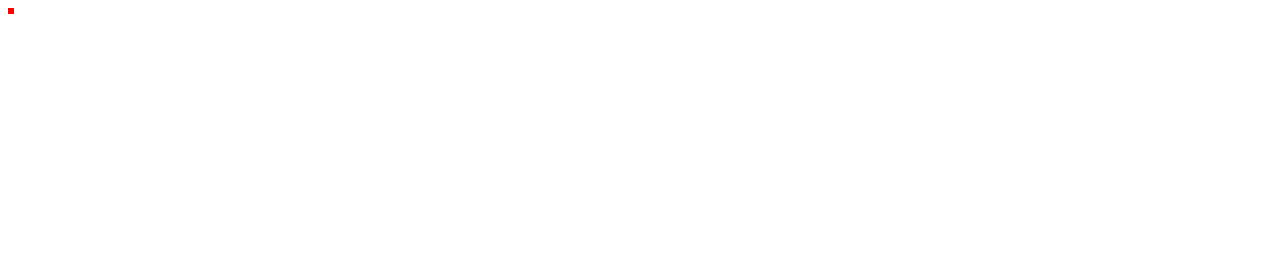
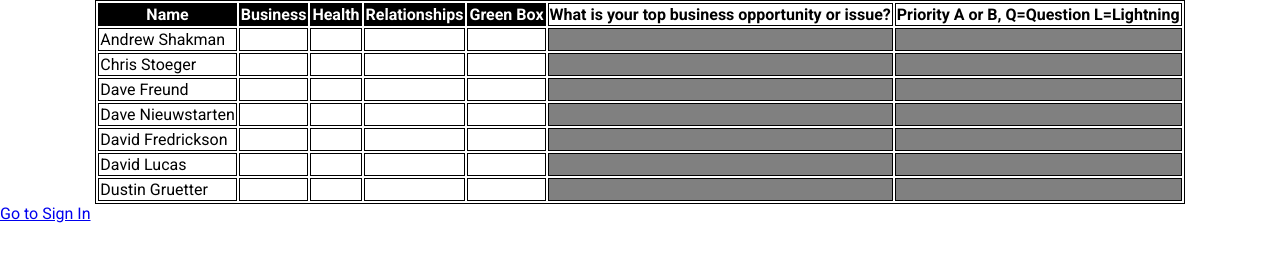
Before and after one commit to JosephMcGreene/advizot-sign-in, a plain HTML site: page index.html in a window 1280 px wide. Drawn offline with Linux system fonts and the light colour scheme.

Commit message:
Add Home Page Graph

```diff
--- a/index-master.css
+++ b/index-master.css
@@ -8,8 +8,32 @@ html {
 
 body {
   min-height: 100vh;
+  font-family: 'Roboto', sans-serif;
+  margin: 0;
+  padding: 0;
 }
 
-table {
-  background-color: red;
+table,
+td,
+th {
+  border: solid black 1px;
+  margin: 0 auto;
 }
+
+thead {
+  background-color: black;
+  color: white;
+}
+
+tbody th {
+  background-color: rgb(209, 209, 207);
+}
+
+.grey-background {
+  background-color: grey;
+}
+
+.white-background {
+  background-color: white;
+  color: black;
+}
--- a/index.html
+++ b/index.html
@@ -8,20 +8,87 @@
   <link rel="stylesheet" type="text/css" href="index-master.css">
 </head>
 <body>
-  <header></header>
 
   <table>
     <thead>
       <tr>
-        <th colspan="5"></th>
+        <th scope="col" colspan>Name</th>
+        <th scope="col">Business</th>
+        <th scope="col">Health</th>
+        <th scope="col">Relationships</th>
+        <th scope="col">Green Box</th>
+        <th scope="col" class="white-background">What is your top business opportunity or issue?</th>
+        <th scope="col" class="white-background">Priority A or B, Q=Question L=Lightning</th>
       </tr>
     </thead>
     <tbody>
-
+      <tr>
+        <td scope="row">Andrew Shakman</td>
+        <td></td>
+        <td></td>
+        <td></td>
+        <td></td>
+        <td class="grey-background"></td>
+        <td class="grey-background"></td>
+      </tr>
+      <tr>
+        <td scope="row">Chris Stoeger</td>
+        <td></td>
+        <td></td>
+        <td></td>
+        <td></td>
+        <td class="grey-background"></td>
+        <td class="grey-background"></td>
+      </tr>
+      <tr>
+        <td scope="row">Dave Freund</td>
+        <td></td>
+        <td></td>
+        <td></td>
+        <td></td>
+        <td class="grey-background"></td>
+        <td class="grey-background"></td>
+      </tr>
+      <tr>
+        <td scope="row">Dave Nieuwstarten</td>
+        <td></td>
+        <td></td>
+        <td></td>
+        <td></td>
+        <td class="grey-background"></td>
+        <td class="grey-background"></td>
+      </tr>
+      <tr>
+        <td scope="row">David Fredrickson</td>
+        <td></td>
+        <td></td>
+        <td></td>
+        <td></td>
+        <td class="grey-background"></td>
+        <td class="grey-background"></td>
+      </tr>
+      <tr>
+        <td scope="row">David Lucas</td>
+        <td></td>
+        <td></td>
+        <td></td>
+        <td></td>
+        <td class="grey-background"></td>
+        <td class="grey-background"></td>
+      </tr>
+      <tr>
+        <td scope="row">Dustin Gruetter</td>
+        <td></td>
+        <td></td>
+        <td></td>
+        <td></td>
+        <td class="grey-background"></td>
+        <td class="grey-background"></td>
+      </tr>
     </tbody>
   </table>
 
-  <footer></footer>
+  <a href="sign-in.html"> Go to Sign In</a>
   <script src="scripts.js"></script>
 </body>
 </html>
```
Also changed, not shown: sign-in.html (+3 -1 lines).
